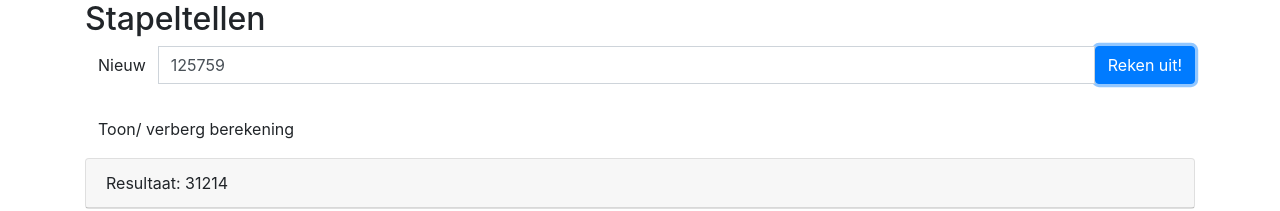
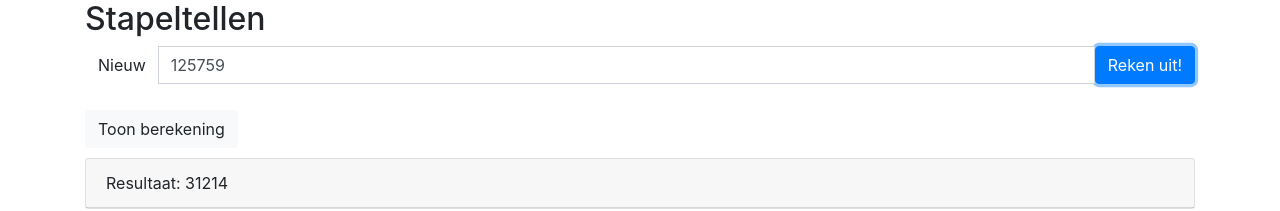
Before and after one commit to timvanelst/StapelTellen, an Angular app: page / in a window 1280 px wide. Both pictures are taken after a click on the button "Reken uit!". Shown: the top 211 px of the page. Built offline with nearby package versions, Linux system fonts and the light colour scheme.

Commit message:
improved styling of show/ hide steps toggle

```diff
--- a/src/app/result-component/result-component.component.html
+++ b/src/app/result-component/result-component.component.html
@@ -1,5 +1,5 @@
 <div class="toggleShowSteps">
-  <input type="button" *ngIf="result.length != 0" value="Toon/ verberg berekening" (click)="toggleShowSteps()" class="btn" />
+  <button type="button" *ngIf="result.length != 0" (click)="toggleShowSteps()" [ngClass]="{'btn': true, 'btn-dark': showSteps, 'btn-light': !showSteps }   " >{{ (showSteps) ? 'Verberg' : 'Toon'}} berekening</button>
 </div>
 
 <div *ngFor="let res of result" class="card results">
```
